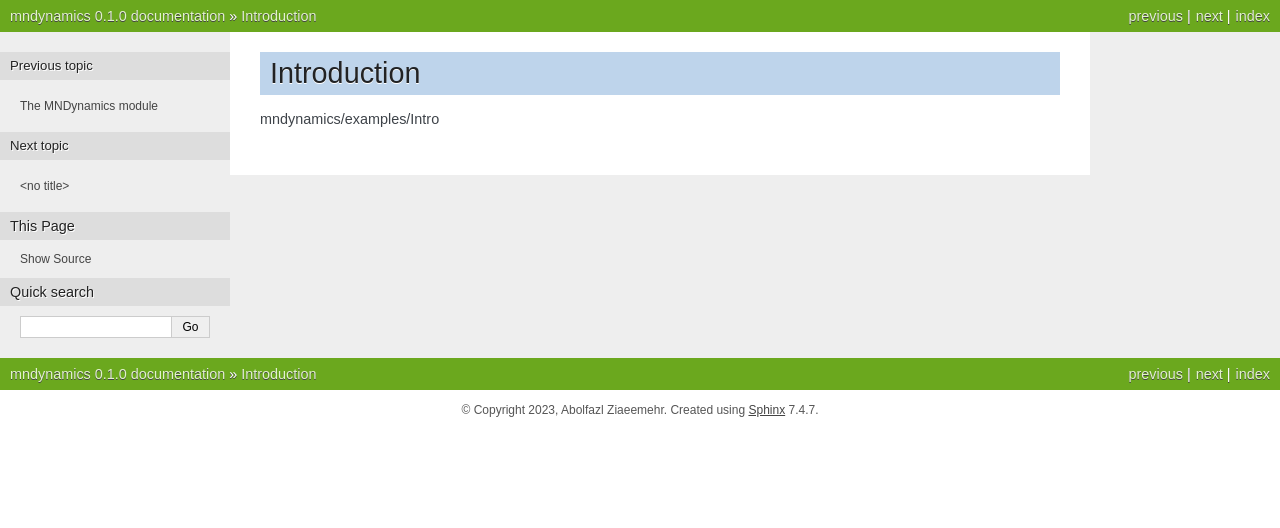
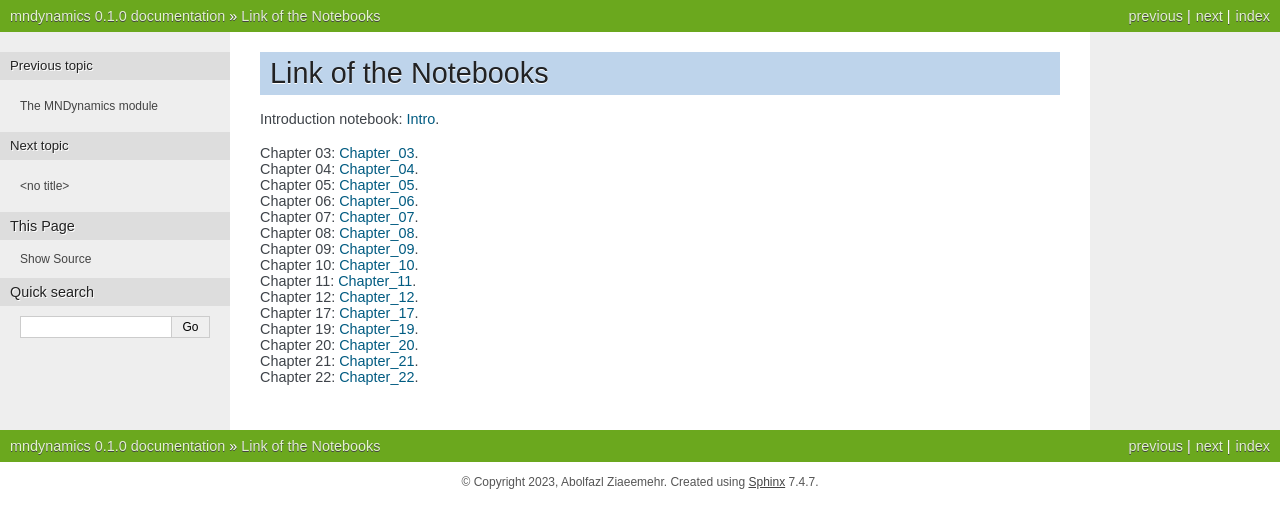
Before and after one commit to Ziaeemehr/mndynamics, a Sphinx documentation site: the page built from docs/notebooks.rst, in a window 1280 px wide. Shown: the top 528 px of the page. Built offline with Sphinx 7.4.7, drawn with Linux system fonts in a browser that asks for light colours; the version number is read from the project's files by our own code.

Commit message:
docs updated.

```diff
--- a/docs/notebooks.rst
+++ b/docs/notebooks.rst
@@ -1,9 +1,40 @@
 
-Introduction
-............
+Link of the Notebooks
+......................
 
-.. toctree::
-   :maxdepth: 2
-   :caption: Contents:
 
-mndynamics/examples/Intro
+
+Introduction notebook: `Intro`_.
+
+| Chapter 03: `Chapter_03`_.
+| Chapter 04: `Chapter_04`_.
+| Chapter 05: `Chapter_05`_.
+| Chapter 06: `Chapter_06`_.
+| Chapter 07: `Chapter_07`_.
+| Chapter 08: `Chapter_08`_.
+| Chapter 09: `Chapter_09`_.
+| Chapter 10: `Chapter_10`_.
+| Chapter 11: `Chapter_11`_.
+| Chapter 12: `Chapter_12`_.
+| Chapter 17: `Chapter_17`_.
+| Chapter 19: `Chapter_19`_.
+| Chapter 20: `Chapter_20`_.
+| Chapter 21: `Chapter_21`_.
+| Chapter 22: `Chapter_22`_.
+
+.. _Intro: https://colab.research.google.com/github/Ziaeemehr/mndynamics/blob/main/mndynamics/examples/Intro.ipynb
+.. _Chapter_03: https://colab.research.google.com/github/Ziaeemehr/mndynamics/blob/main/mndynamics/examples/Chap_03.ipynb
+.. _Chapter_04: https://colab.research.google.com/github/Ziaeemehr/mndynamics/blob/main/mndynamics/examples/Chap_04.ipynb
+.. _Chapter_05: https://colab.research.google.com/github/Ziaeemehr/mndynamics/blob/main/mndynamics/examples/Chap_05.ipynb
+.. _Chapter_06: https://colab.research.google.com/github/Ziaeemehr/mndynamics/blob/main/mndynamics/examples/Chap_06.ipynb
+.. _Chapter_07: https://colab.research.google.com/github/Ziaeemehr/mndynamics/blob/main/mndynamics/examples/Chap_07.ipynb
+.. _Chapter_08: https://colab.research.google.com/github/Ziaeemehr/mndynamics/blob/main/mndynamics/examples/Chap_08.ipynb
+.. _Chapter_09: https://colab.research.google.com/github/Ziaeemehr/mndynamics/blob/main/mndynamics/examples/Chap_09.ipynb
+.. _Chapter_10: https://colab.research.google.com/github/Ziaeemehr/mndynamics/blob/main/mndynamics/examples/Chap_10.ipynb
+.. _Chapter_11: https://colab.research.google.com/github/Ziaeemehr/mndynamics/blob/main/mndynamics/examples/Chap_11.ipynb
+.. _Chapter_12: https://colab.research.google.com/github/Ziaeemehr/mndynamics/blob/main/mndynamics/examples/Chap_12.ipynb
+.. _Chapter_17: https://colab.research.google.com/github/Ziaeemehr/mndynamics/blob/main/mndynamics/examples/Chap_17.ipynb
+.. _Chapter_19: https://colab.research.google.com/github/Ziaeemehr/mndynamics/blob/main/mndynamics/examples/Chap_19.ipynb
+.. _Chapter_20: https://colab.research.google.com/github/Ziaeemehr/mndynamics/blob/main/mndynamics/examples/Chap_20.ipynb
+.. _Chapter_21: https://colab.research.google.com/github/Ziaeemehr/mndynamics/blob/main/mndynamics/examples/Chap_21.ipynb
+.. _Chapter_22: https://colab.research.google.com/github/Ziaeemehr/mndynamics/blob/main/mndynamics/examples/Chap_22.ipynb
```
